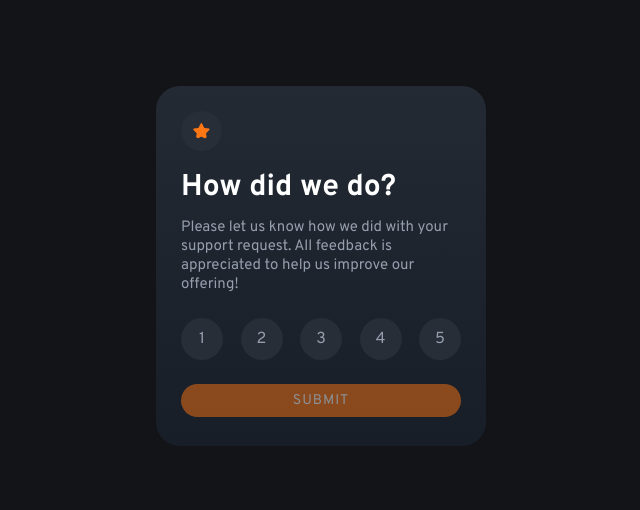
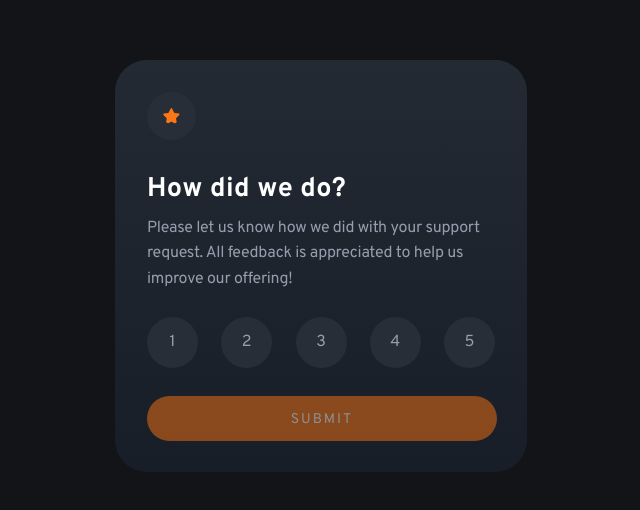
Before and after one commit to zp021/Frontend-mentor-interactive-rating, a plain HTML site: page index.html in a window 1280 px wide. Shown: the part 134-644 px from the top of the page, without its empty margins (319-959 px from the left). Drawn offline with Linux system fonts and the light colour scheme.

Commit message:
css desktop design

```diff
--- a/index.css
+++ b/index.css
@@ -20,6 +20,7 @@
 body {
     background-color: var(--clr-dark-blue);
     font-family: "Overpass", sans-serif;
+    font-weight: 400;
     font-size: 15px;
     min-height: 100vh;
 
@@ -36,6 +37,7 @@ h1, h2 {
 p {
     color: var(--clr-light-gray);
 }
+
 img {
     max-width: 100%;
 }
@@ -48,6 +50,8 @@ ul, li, button {
     font-family: inherit;
     font-size: 1rem;
 }
+
+/* Buttons */
 
 button {
     cursor: pointer;
@@ -73,17 +77,19 @@ button {
 .btn:focus {
     background-color: var(--clr-medium-gray);
     color: var(--clr-white);
+    outline: var(--clr-white) 0.1rem solid;
 }
 
 .btn-submit {
     background-color: var(--clr-orange);
-    border: none;
-    border-radius: 1.875rem;
-    padding: 0.5rem 2rem;
+    font-size: 0.875rem;
     color: var(--clr-white);
     text-transform: uppercase;
-    letter-spacing: 1px;
-    font-size: 0.875rem;
+    line-height: 1.15;
+    letter-spacing: 2px;
+    border: none;
+    border-radius: 1.5rem;
+    padding: 0.5rem 2rem;
     transition:  0.3s ease-in-out;
 }
 
@@ -99,15 +105,34 @@ button {
 
 .rating-container #submit-button {
    width: 100%;
+   padding: 16.5px 0 12.5px;
    margin-top: 1.5rem;
 }
 
+.thank-you-container #back-button {
+    display: flex;
+    align-items: center;
+    margin-top: 1rem;
+}
+
+
+.thank-you-container #back-button i {
+    margin-right: 0.125rem;
+    transition: 0.3s ease-in-out;
+}
+
+.thank-you-container #back-button:hover i {
+    transform: translateX(-5px);
+}
+
+/* Containers */
+
 .rating-container, .thank-you-container {
-    background: linear-gradient(0deg, #171e28, #232a34);
+    background: linear-gradient(to bottom,#232a34, #171e28 );
     width: 330px;
     height: 360px;
     padding: 1.563rem;
-    border-radius: 1.5rem;
+    border-radius: 0.8rem;
 }
 
 .rating-container img {
@@ -118,10 +143,18 @@ button {
 }
 
 .rating-container h1 {
-    margin-bottom: 0.75rem;
+    font-weight: 700;
+    font-size: 1.5rem;
+    line-height: 1.7;
+    letter-spacing: 0.4px;
+    margin-bottom: 0.5rem;
 }
 
 .rating-container p {
+    font-size: 0.875rem;
+    line-height: 1.5;
+    padding-right: 0.5rem;
+    letter-spacing: -0.25px;
     margin-bottom: 1.5rem;
 }
 
@@ -156,25 +189,73 @@ button {
 }
 
 .thank-you-container h2 {
+    font-size: 1.5rem;
+    font-weight: 700;
     margin-bottom: 0.5rem;
 }
 
 .thank-you-container p {
+    letter-spacing: -0.25px;
     text-align: center;
 }
 
-.thank-you-container #back-button {
-    display: flex;
-    align-items: center;
-    justify-content: center;
-    margin-top: 1rem;
+/* media queries */
+
+@media (min-width: 40em) {
+    .rating-container, .thank-you-container {
+        border-radius: 2rem;
+        width: 25.75rem;
+        height: 25.75rem;
+        padding: 2rem;
+    }
+
+    .rating-container img {
+        padding: 1rem;
+        margin-bottom: 1.35rem;
+    }
+
+    .rating-container h1 {
+        font-size: 1.688rem;
+        line-height: 1.6;
+        margin-bottom: 0.313rem;
+    }
+
+    .rating-container p {
+        font-size: 1rem;
+        line-height: 1.6;
+        margin-bottom: 1.5rem;
+    }
+
+    .rating-container #submit-button {
+        width: 100.5%;
+        padding: 16px 0 13px;
+        margin-top: 1.75rem;
+    }
+
+    .btn {
+        width: 3.188rem;
+        height: 3.188rem;
+    }
+
+    .thank-you-container img {
+        width: 10.125rem;
+        margin-bottom: 1.688rem;
+    }
+
+    .thank-you-container h2 {
+        font-size: 1.688rem;
+        margin-bottom: 0.5rem;
+    }
+
+    .thank-you-container .user-rating {
+        padding: 0.5 1.125rem;
+        margin-bottom: 1rem;
+    }
+
+
+    .thank-you-container p {
+        font-size: 1rem;
+        line-height: 1.4;
+        letter-spacing: 0px;
+    }
 }
-
-.thank-you-container #back-button i {
-    margin-right: 0.125rem;
-    transition: 0.3s ease-in-out;
-}
-
-.thank-you-container #back-button:hover I {
-    transform: translateX(-5px);
-}
```
Also changed, not shown: index.html (+1 -0 lines).
